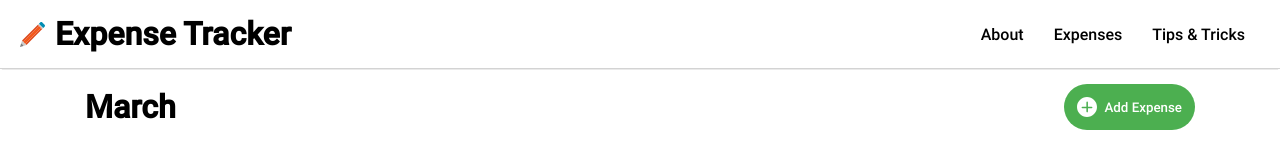
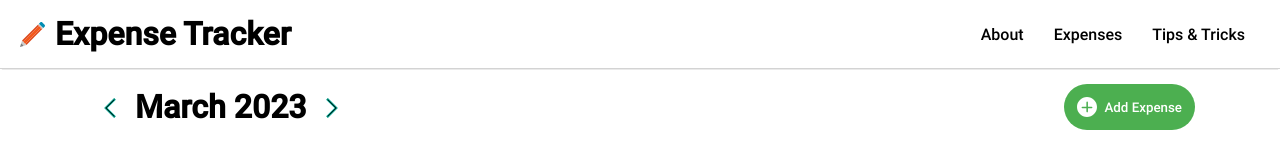
Before and after one commit to PatrickMediodia/expense-tracker, a React (Vite) app: page / in a window 1280 px wide. Shown: the top 158 px of the page. Built offline with nearby package versions, Linux system fonts and the light colour scheme; no server answers; the database is empty.

Commit message:
Added initial implementation for change month and year

```diff
--- a/src/App.css
+++ b/src/App.css
@@ -62,6 +62,11 @@
 .add-icon {
     height:20px;
     margin-right:7px;
+}
+
+.arrow-icon {
+    height: 20px;
+    margin: 0px 15px;
 }
 
 /* Summary */
--- a/src/components/Home.jsx
+++ b/src/components/Home.jsx
@@ -2,6 +2,8 @@ import Day from "./Day";
 import Summary from './Summary';
 import ExpenseModal from "./ExpenseModal";
 import AddIcon from "../assets/addIcon.svg";
+import LeftArrow from "../assets/leftArrow.svg";
+import RightArrow from "../assets/rightArrow.svg";
 import React, { useState, useEffect }from 'react';
 import { getExpenseRecords } from "../firebase/firebase-functions";
 
@@ -17,6 +19,36 @@ function Home() {
     month: 3,
     year: 2023
   });
+
+  const decrementDate = () => {
+    setMonthYear((prevState) => {
+      let newState = { ...prevState }
+
+      if(prevState.month == 1) {
+        newState.month = 12;
+        newState.year = prevState.year - 1;
+      } else {
+        newState.month = prevState.month - 1;
+      }
+
+      return newState;
+    });
+  }
+
+  const incrementDate = () => {
+    setMonthYear((prevState) => {
+      let newState = { ...prevState }
+
+      if(prevState.month == 12) {
+        newState.month = 1;
+        newState.year = prevState.year + 1;
+      } else {
+        newState.month = prevState.month + 1;
+      }
+
+      return newState;
+    });
+  }
 
   const [summary, setSummary] = useState({
     inflow: 0,
@@ -48,17 +80,31 @@ function Home() {
   return (
     <>
       <div className="month">
+
         {/* Month header*/ }
         <div className="month-header">
           <h1 className="month-text">
-            {monthNames[monthYear.month-1]}
+            <img
+              src={LeftArrow}
+              className="arrow-icon"
+              onClick={decrementDate}
+            />
+            {`${monthNames[monthYear.month-1]} ${monthYear.year}`}
+            <img
+              src={RightArrow}
+              className="arrow-icon"
+              onClick={incrementDate}
+            />
           </h1>
           <button
             className="add-expense-button"
             onClick={openModal}
           >
-          <img src={AddIcon} className="add-icon"/>
-          <p className="add-text">Add Expense</p>
+            <img
+              src={AddIcon}
+              className="add-icon"
+            />
+            <p className="add-text">Add Expense</p>
           </button>
         </div>
 
```
Also changed, not shown: src/assets/leftArrow.svg (added), src/assets/rightArrow.svg (added).
